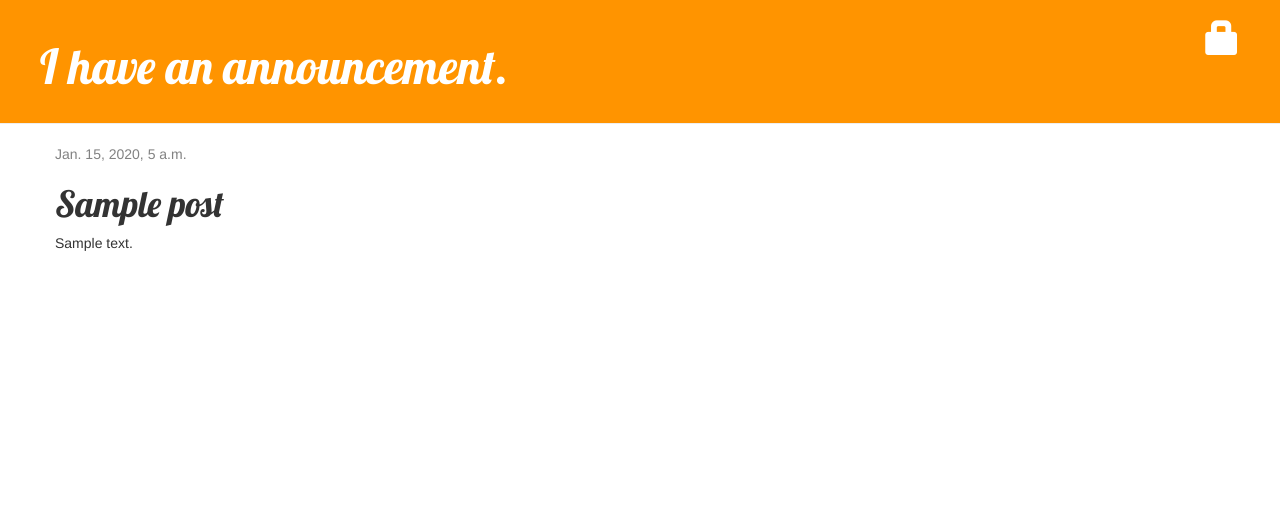
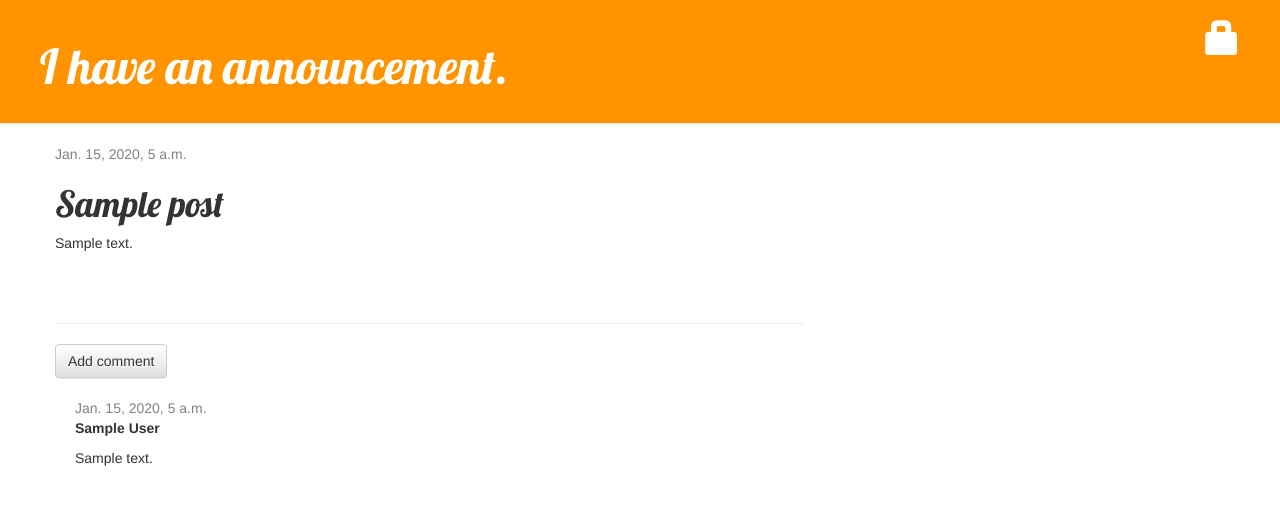
Before and after one commit to wl2522/django_blog, a Django app: page /post/1/ in a window 1280 px wide. Shown: the top 505 px of the page. Run offline with Django 3.2, Linux system fonts and the light colour scheme; tables that the repository leaves empty hold one stand-in row (values such as "Sample post"); some libraries are stand-ins or nearby versions.

Commit message:
added comments system

```diff
--- a/blog/admin.py
+++ b/blog/admin.py
@@ -1,4 +1,5 @@
 from django.contrib import admin
-from .models import Post
+from .models import Post, Comment
 
 admin.site.register(Post)
+admin.site.register(Comment)
--- a/blog/models.py
+++ b/blog/models.py
@@ -14,5 +14,22 @@ class Post(models.Model):
         self.published_date = timezone.now()
         self.save()
 
+    def approved_comments(self):
+        return self.comments.filter(approved_comment=True)
+
     def __str__(self):
         return self.title
+
+class Comment(models.Model):
+    post = models.ForeignKey('blog.Post', related_name='comments')
+    author = models.CharField(max_length=200)
+    text = models.TextField()
+    created_date = models.DateTimeField(default=timezone.now)
+    approved_comment = models.BooleanField(default=False)
+
+    def approve(self):
+        self.approved_comment = True
+        self.save()
+
+    def __str__(self):
+        return self.text
--- a/blog/static/css/blog.css
+++ b/blog/static/css/blog.css
@@ -44,3 +44,7 @@ h1, h2, h3, h4 {
 .post h1 a, .post h1 a:visited {
     color: #000000;
 }
+
+.comment {
+    margin: 20px 0px 20px 20px;
+}
--- a/blog/templates/blog/post_detail.html
+++ b/blog/templates/blog/post_detail.html
@@ -16,4 +16,23 @@
         <h1>{{ post.title }}</h1>
         <p>{{ post.text|linebreaksbr }}</p>
     </div>
+    <hr>
+    <a class="btn btn-default"  href="{% url 'add_comment_to_post' pk=post.pk %}">Add comment</a>
+    {% for comment in post.comments.all %}
+        {% if user.is_authenticated or comment.approved_comment %}
+        <div class="comment">
+            <div class="date">
+                {{ comment.created_date }}
+                {% if not comment.approved_comment %}
+                    <a class="btn btn-default" href="{% url 'comment_remove' pk=comment.pk %}"><span class="glyphicon glyphicon-remove"></span></a>
+                    <a class="btn btn-default" href="{% url 'comment_approve' pk=comment.pk %}"><span class="glyphicon glyphicon-ok"></span></a>
+                {% endif %}
+            </div>
+            <strong>{{ comment.author }}</strong>
+            <p>{{ comment.text|linebreaks }}</p>
+        </div>
+        {% endif %}
+    {% empty %}
+    <p>No comments here yet</p>
+    {% endfor %}
 {% endblock %}
--- a/blog/templates/blog/post_list.html
+++ b/blog/templates/blog/post_list.html
@@ -8,6 +8,7 @@
             </div>
             <h1><a href="{% url 'post_detail' pk=post.pk %}"> {{ post.title }}</a></h1>
             <p>{{ post.text|linebreaksbr }}</p>
+            <a href="{% url 'post_detail' pk=post.pk %}">Comments: {{ post.approved_comments.count }}</a>
         </div>
     {% endfor %}
 {% endblock %}
--- a/blog/urls.py
+++ b/blog/urls.py
@@ -9,4 +9,7 @@ urlpatterns = [
     url(r'^drafts/$', views.post_draft_list, name='post_draft_list'),
     url(r'^post/(?P<pk>\d+)/publish/$', views.post_publish, name='post_publish'),
     url(r'^post/(?P<pk>\d+)/remove/$', views.post_remove, name='post_remove'),
+    url(r'^post/(?P<pk>\d+)/comment/$', views.add_comment_to_post, name='add_comment_to_post'),
+    url(r'^comment/(?P<pk>\d+)/approve/$', views.comment_approve, name='comment_approve'),
+    url(r'^comment/(?P<pk>\d+)/remove/$', views.comment_remove, name='comment_remove'),
 ]
--- a/blog/views.py
+++ b/blog/views.py
@@ -1,8 +1,8 @@
 from django.shortcuts import render, get_object_or_404, redirect
 from django.utils import timezone
 from django.contrib.auth.decorators import login_required
-from .models import Post
-from .forms import PostForm
+from .models import Post, Comment
+from .forms import PostForm, CommentForm
 
 def post_list(request):
     posts = Post.objects.filter(published_date__lte=timezone.now()).order_by('published_date')
@@ -65,3 +65,33 @@ def post_remove(request, pk):
     post.delete()
 
     return redirect('post_list')
+
+def add_comment_to_post(request, pk):
+    post = get_object_or_404(Post, pk=pk)
+    if request.method == "POST":
+        form = CommentForm(request.POST)
+        if form.is_valid():
+            comment = form.save(commit=False)
+            comment.post = post
+            comment.save()
+
+            return redirect('post_detail', pk=post.pk)
+
+    else:
+        form = CommentForm()
+
+    return render(request, 'blog/add_comment_to_post.html', {'form': form})
+
+@login_required
+def comment_approve(request, pk):
+    comment = get_object_or_404(Comment, pk=pk)
+    comment.approve()
+
+    return redirect('post_detail', pk=comment.post.pk)
+
+@login_required
+def comment_remove(request, pk):
+    comment = get_object_or_404(Comment, pk=pk)
+    comment.delete()
+
+    return redirect('post_detail', pk=comment.post.pk)
```
Also changed, not shown: blog/forms.py (+7 -1 lines), blog/templates/blog/add_comment_to_post.html (added, +9 -0 lines), blog/migrations/0002_comment.py (added).
